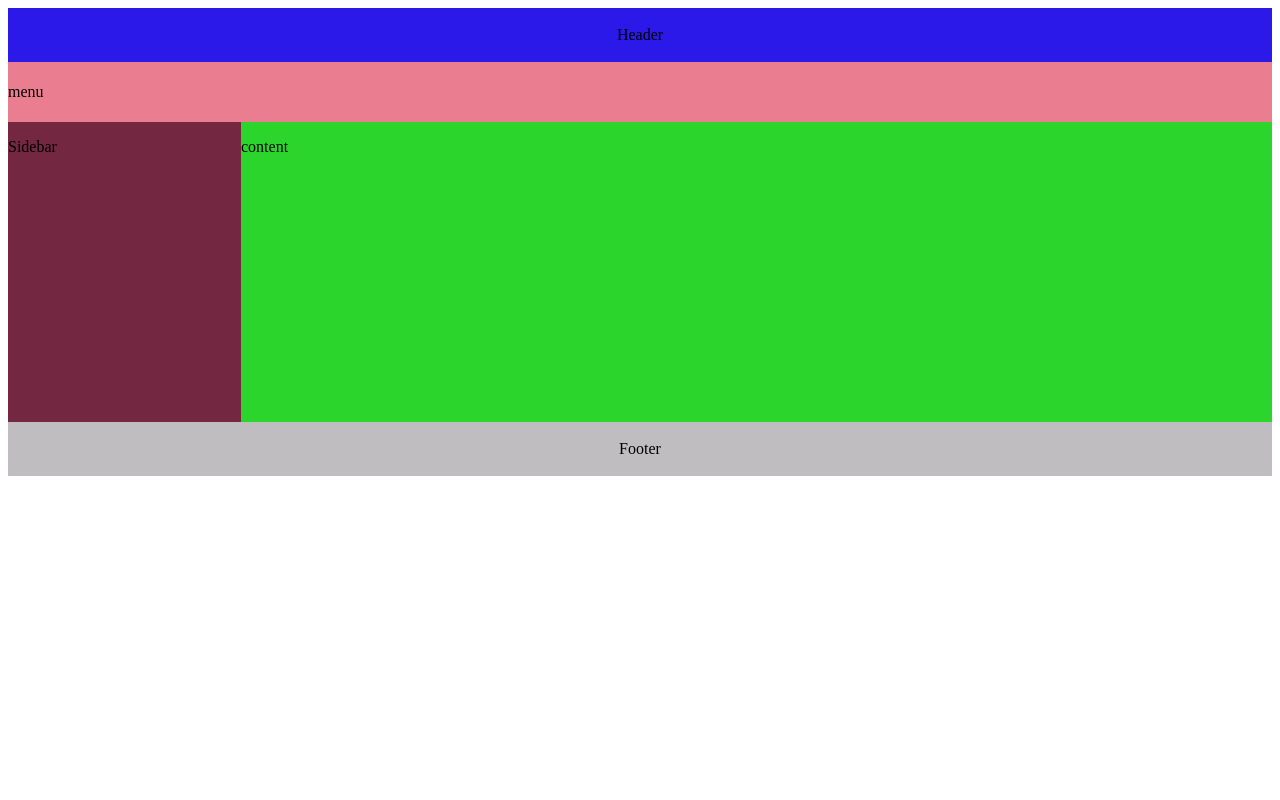
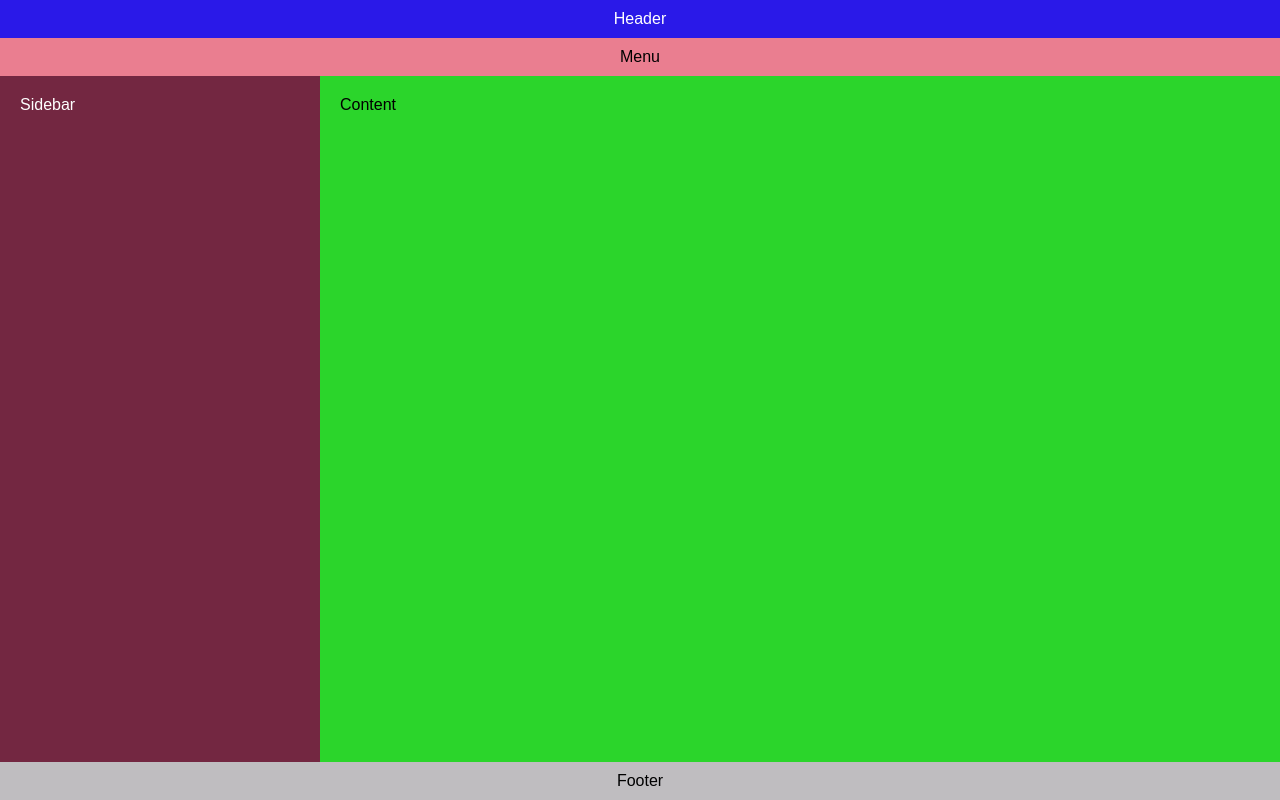
Before and after one commit to diyashah8/web-dev-practice, a plain HTML site: page day8c.html in a window 1280 px wide. Drawn offline with Linux system fonts and the light colour scheme.

Commit message:
Updated day8c.html with proper semantic structure.

```diff
--- a/day8c.html
+++ b/day8c.html
@@ -1,73 +1,77 @@
 <!DOCTYPE html>
 <html lang="en">
-
 <head>
     <meta charset="UTF-8">
     <meta name="viewport" content="width=device-width, initial-scale=1.0">
     <title>Modern Layout</title>
     <style>
+        * {
+            margin: 0;
+            padding: 0;
+            box-sizing: border-box;
+        }
+        body {
+            display: flex;
+            flex-direction: column;
+            height: 100vh;
+            font-family: Arial, sans-serif;
+        }
         header {
             background: #2a19e8;
             text-align: center;
-            padding: 2px;
+            padding: 10px;
+            color: white;
         }
-
+        nav {
+            background: rgb(234, 126, 144);
+            padding: 10px;
+            text-align: center;
+        }
+        .container {
+            display: flex;
+            flex: 1;
+            overflow: auto;
+        }
+        aside {
+            background: rgb(115, 39, 65);
+            color: white;
+            padding: 20px;
+            width: 25%;
+        }
+        main {
+            background: rgb(43, 213, 43);
+            padding: 20px;
+            width: 75%;
+        }
         footer {
-            background-color: rgb(191, 189, 192);
+            background: rgb(191, 189, 192);
             text-align: center;
-            padding: 2px;
-        }
-
-        nav {
-            background-color: rgb(234, 126, 144);
-            padding-top: 5px;
-            padding-bottom: 5px;
-        }
-
-        .top-left {
-            display: flex;
-            height: 300px;
-            padding: 3em, o 3em, 0;
-
-        }
-
-        aside {
-
-            background-color: rgb(115, 39, 65);
-
-            flex: 2px;
-
-        }
-
-        main {
-            background-color: rgb(43, 213, 43);
-
-            flex: 800px;
+            padding: 10px;
         }
     </style>
 </head>
+<body>
 
-<body>
-    <section class="container">
     <header>
         <p>Header</p>
     </header>
-        <main>
+
     <nav>
-                <p>menu</p>
+        <p>Menu</p>
     </nav>
-            <section class="top-left">
+
+    <div class="container">
         <aside>
             <p>Sidebar</p>
         </aside>
         <main>
-                    <p>content</p>
+            <p>Content</p>
         </main>
-            </section>
-            </main>
+    </div>
+
     <footer>
         <p>Footer</p>
     </footer>
-    </section>
+
 </body>
 </html>
```
Lines whose indentation alone changed are shown as unchanged.
